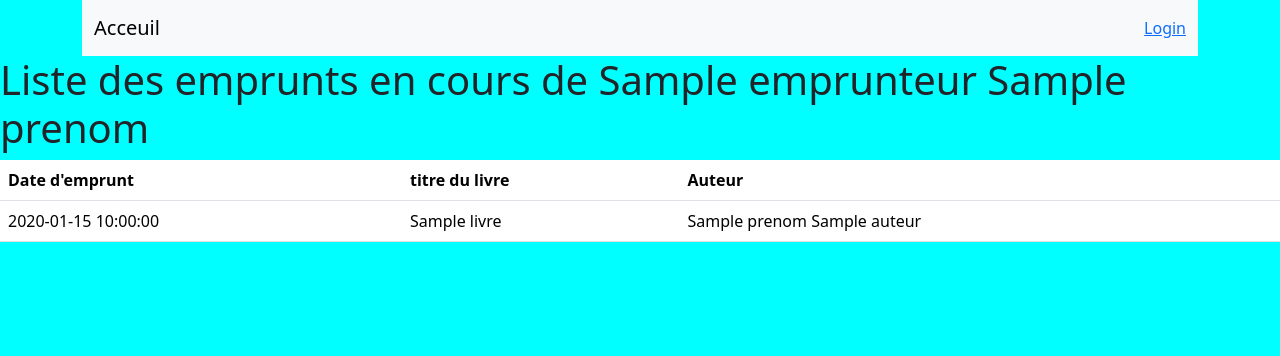
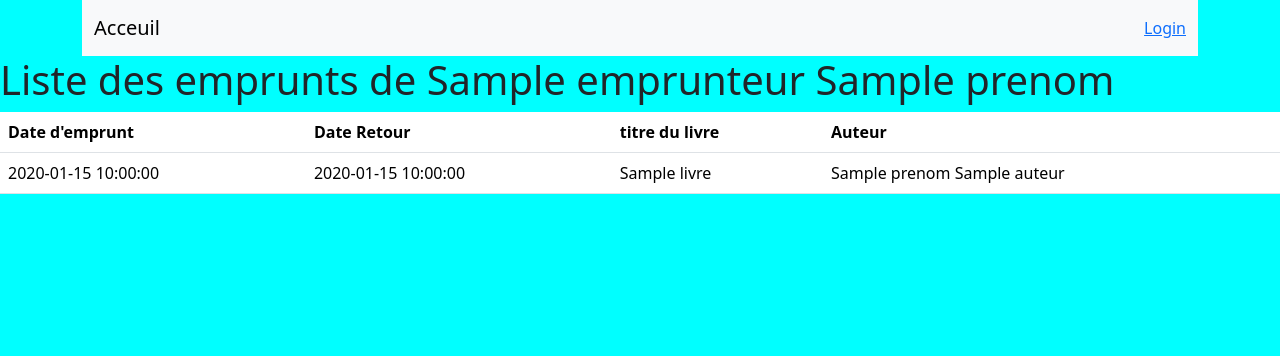
Before and after one commit to hugo-michel/ecf, a Symfony app: template templates/profile/index.html.twig in a window 1280 px wide. Shown: the top 356 px of the page. Run offline with Twig, Linux system fonts and the light colour scheme; the template is opened without the code that fills it: most values are stand-ins (such as "Sample title", 1, 10 or a date in 2020); style sheets or scripts are compiled from the project's sources; some libraries are stand-ins or nearby versions.

Commit message:
modif twig listeEmprunts

```diff
--- a/templates/profile/index.html.twig
+++ b/templates/profile/index.html.twig
@@ -4,12 +4,13 @@
 
 {% block body %}
 
-<h1>Liste des emprunts en cours de {{ emprunteur.nom}} {{ emprunteur.prenom}} </h1>
+<h1>Liste des emprunts de {{ emprunteur.nom}} {{ emprunteur.prenom}} </h1>
 
 <table class="table">
     <thead>
         <tr>
             <th>Date d'emprunt</th>
+            <th>Date Retour</th>
             <th>titre du livre</th>
             <th>Auteur</th>
         </tr>
@@ -18,6 +19,7 @@
         {% for emprunt in emprunts %}
             <tr>
                 <td>{{ emprunt.dateEmprunt|date('Y-m-d H:i:s') }}</td>
+                <td>{{ emprunt.dateRetour ? emprunt.dateRetour|date('Y-m-d H:i:s') : "" }}</td>
                 <td>{{ emprunt.livre.titre }}</td>
                 <td>{{ emprunt.livre.auteur.prenom }} {{ emprunt.livre.auteur.nom }}</td>
             </tr>
```
